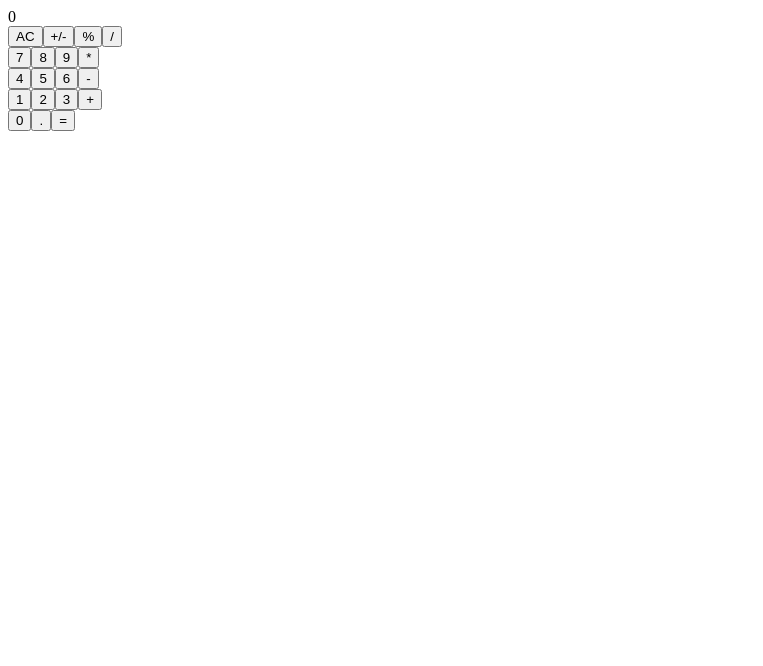
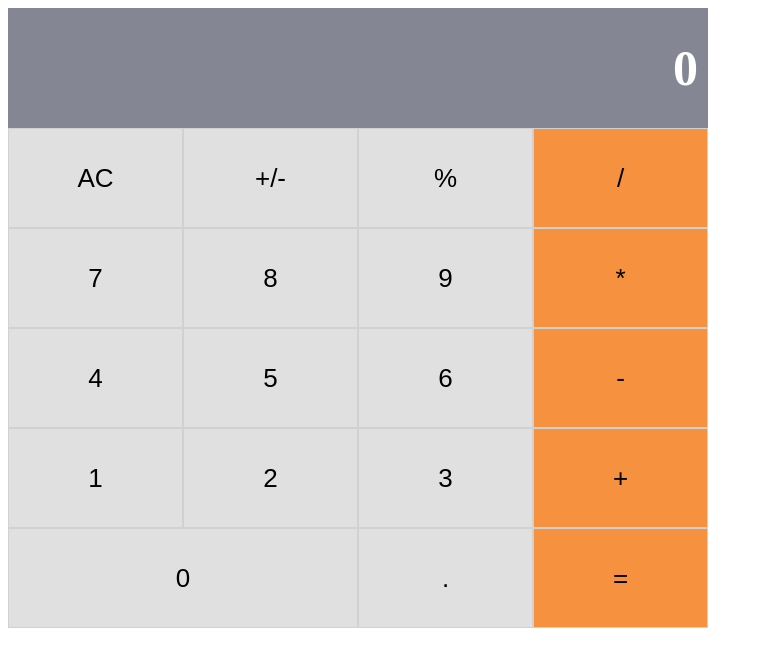
Before and after one commit to ClintonEnyinna/react_calculator, a React (Create React App) app: page / in a window 1280 px wide. Shown: the top 666 px of the page, without its empty margins (0-763 px from the left). Built offline with nearby package versions, Linux system fonts and the light colour scheme.

Commit message:
feat: style button, ButtonPanel, and Display

```diff
--- a/src/App.css
+++ b/src/App.css
@@ -1,3 +1,46 @@
-p {
-  background-color: grey;
+.calculator,
+.display,
+.btn-panel {
+  display: flex;
 }
+
+.calculator {
+  flex-direction: column;
+  width: 700px;
+}
+
+.display {
+  justify-content: flex-end;
+  align-items: center;
+  font-size: 50px;
+  height: 100px;
+  padding: 10px;
+  background-color: #858693;
+  color: white;
+  font-weight: bold;
+}
+
+.btn-panel {
+  flex-wrap: wrap;
+}
+
+.btn-panel div {
+  height: 100px;
+  width: 100%;
+}
+
+.btn {
+  background-color: #e0e0e0;
+  width: 25%;
+  height: 100%;
+  border: 1px solid #d1d1d1;
+  font-size: 26px;
+}
+
+.group-5 :first-child {
+  width: 50%;
+}
+
+.btn-panel div :last-of-type {
+  background-color: #f5913f;
+}
--- a/src/components/App.jsx
+++ b/src/components/App.jsx
@@ -5,7 +5,7 @@ import '../App.css';
 
 function App() {
   return (
-    <div>
+    <div className="calculator">
       <Display />
       <ButtonPanel />
     </div>
--- a/src/components/Button.jsx
+++ b/src/components/Button.jsx
@@ -2,7 +2,11 @@ import React from 'react';
 import PropTypes from 'prop-types';
 
 function Button({ name }) {
-  return <button type="button">{name}</button>;
+  return (
+    <button className="btn" type="button">
+      {name}
+    </button>
+  );
 }
 
 Button.propTypes = {
--- a/src/components/ButtonPanel.jsx
+++ b/src/components/ButtonPanel.jsx
@@ -3,32 +3,32 @@ import Button from './Button';
 
 function ButtonPanel() {
   return (
-    <div>
-      <div>
+    <div className="btn-panel">
+      <div className="group-1">
         <Button name="AC" />
         <Button name="+/-" />
         <Button name="%" />
         <Button name="/" />
       </div>
-      <div>
+      <div className="group-2">
         <Button name="7" />
         <Button name="8" />
         <Button name="9" />
         <Button name="*" />
       </div>
-      <div>
+      <div className="group-3">
         <Button name="4" />
         <Button name="5" />
         <Button name="6" />
         <Button name="-" />
       </div>
-      <div>
+      <div className="group-4">
         <Button name="1" />
         <Button name="2" />
         <Button name="3" />
         <Button name="+" />
       </div>
-      <div>
+      <div className="group-5">
         <Button name="0" />
         <Button name="." />
         <Button name="=" />
--- a/src/components/Display.jsx
+++ b/src/components/Display.jsx
@@ -2,7 +2,7 @@ import React from 'react';
 import PropTypes from 'prop-types';
 
 function Display({ result }) {
-  return <div>{result}</div>;
+  return <div className="display">{result}</div>;
 }
 
 Display.defaultProps = {
```
